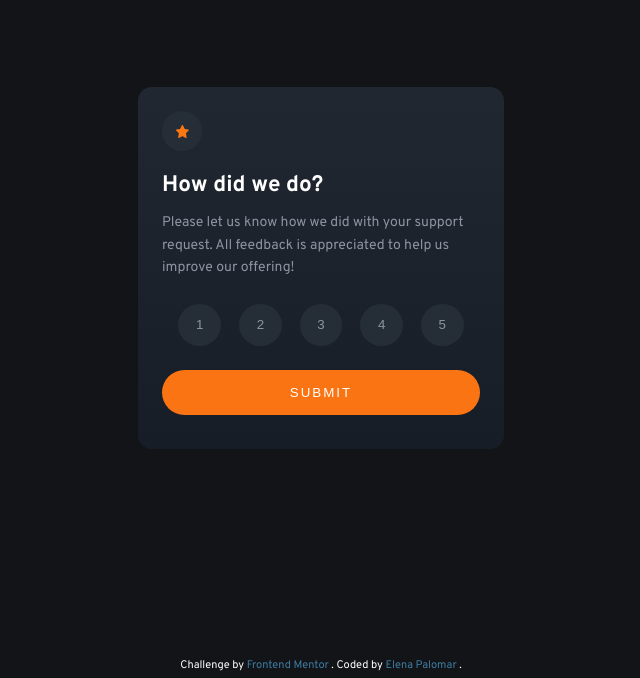
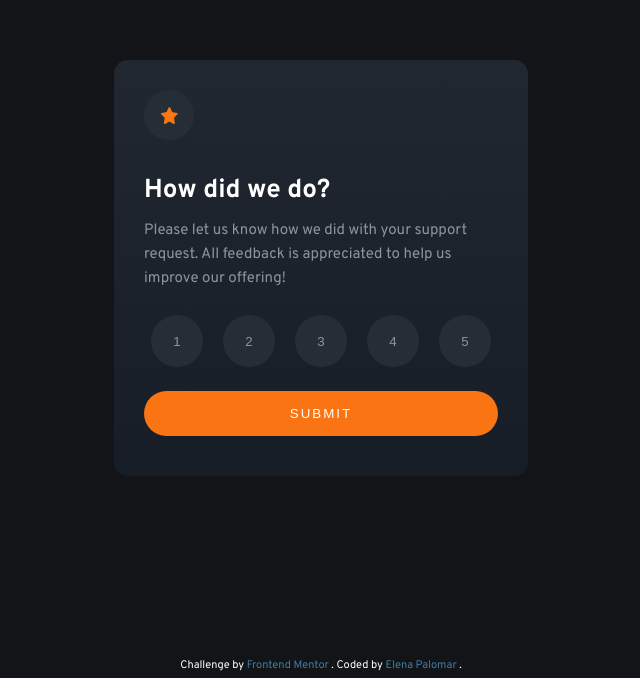
Before and after one commit to ElenaPalomar/interactive-rating, a plain HTML site: page index.html in a window 1280 px wide. Shown: the part 122-800 px from the top of the page, without its empty margins (319-959 px from the left). Drawn offline with Linux system fonts and the light colour scheme.

Commit message:
add media-queries for landing desktop styles

```diff
--- a/css/styles.css
+++ b/css/styles.css
@@ -33,6 +33,7 @@ body {
 
 /* MAIN */
 .main {
+  width: 100%;
   flex-grow: 1;
   display: flex;
   justify-content: center;
@@ -63,7 +64,7 @@ body {
 .title {
   margin-top: 2rem;
   color: var(--white);
-  font-size: 2.rem;
+  font-size: 2.3rem;
 }
 .text {
   padding: 1.2rem 0 2.4rem;
@@ -113,8 +114,6 @@ body {
   color: var(--elements);
 }
 
-
-
 /* section.thanks */
 .thanks {
   background-image: linear-gradient(var(--cardBackground1), var(--cardBackground2));
@@ -151,10 +150,6 @@ body {
   text-align: center;
 }
 
-
-
-
-
 /* FOOTER */
 .attribution {
   height: 2rem;
@@ -170,3 +165,34 @@ body {
 .hidden {
   display: none;
 }
+
+
+/* MEDIA-QUERIES */
+@media (min-width: 480px) {
+  /* section.landing */
+  .landing {
+    padding: 3rem;
+  }
+  .imageContainer {
+    width: 5rem;
+    height: 5rem;
+  }
+  .star {
+    width: 1.7rem;
+    height: 1.7rem;
+  }
+  .title {
+    margin-top: 3.4rem;
+    font-size: 2.6rem;
+  }
+  .text {
+    font-size: 1.5rem;
+  }
+  .btn {
+    width: 5.2rem;
+    height: 5.2rem;
+  }
+  .list {
+    gap: 2rem;
+  }
+}
```
